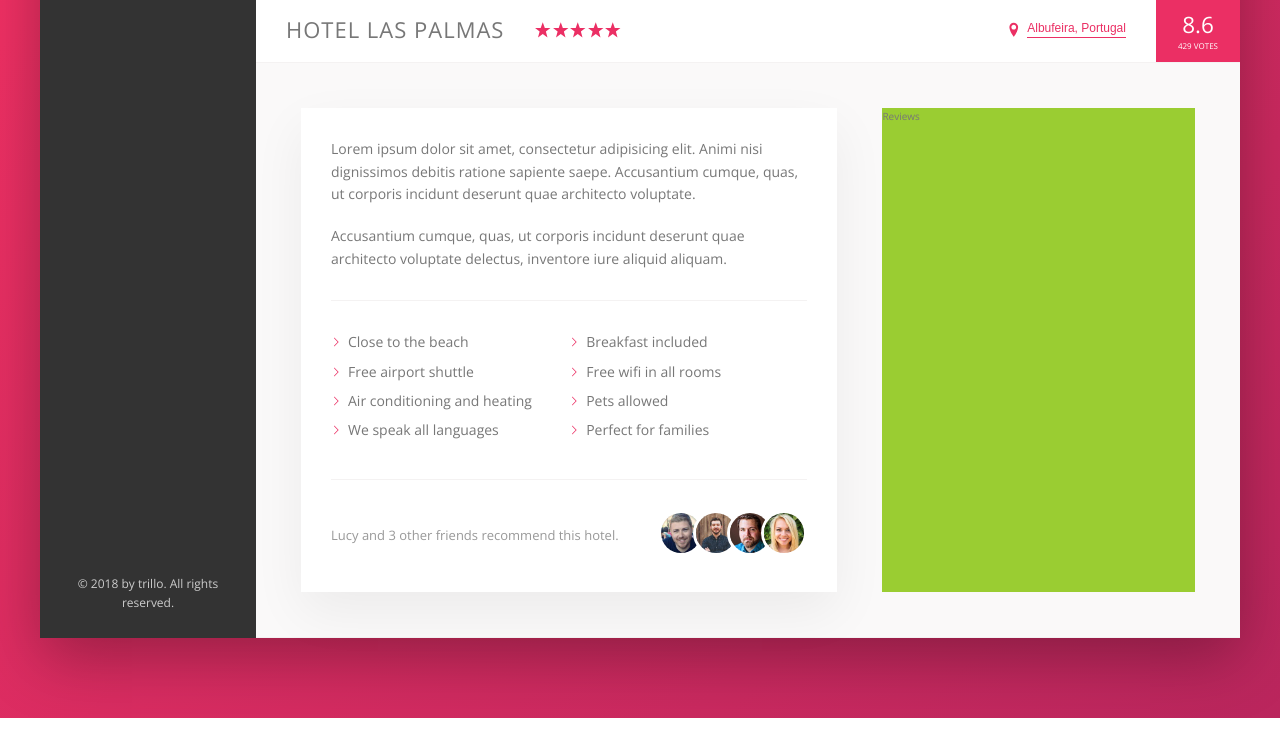
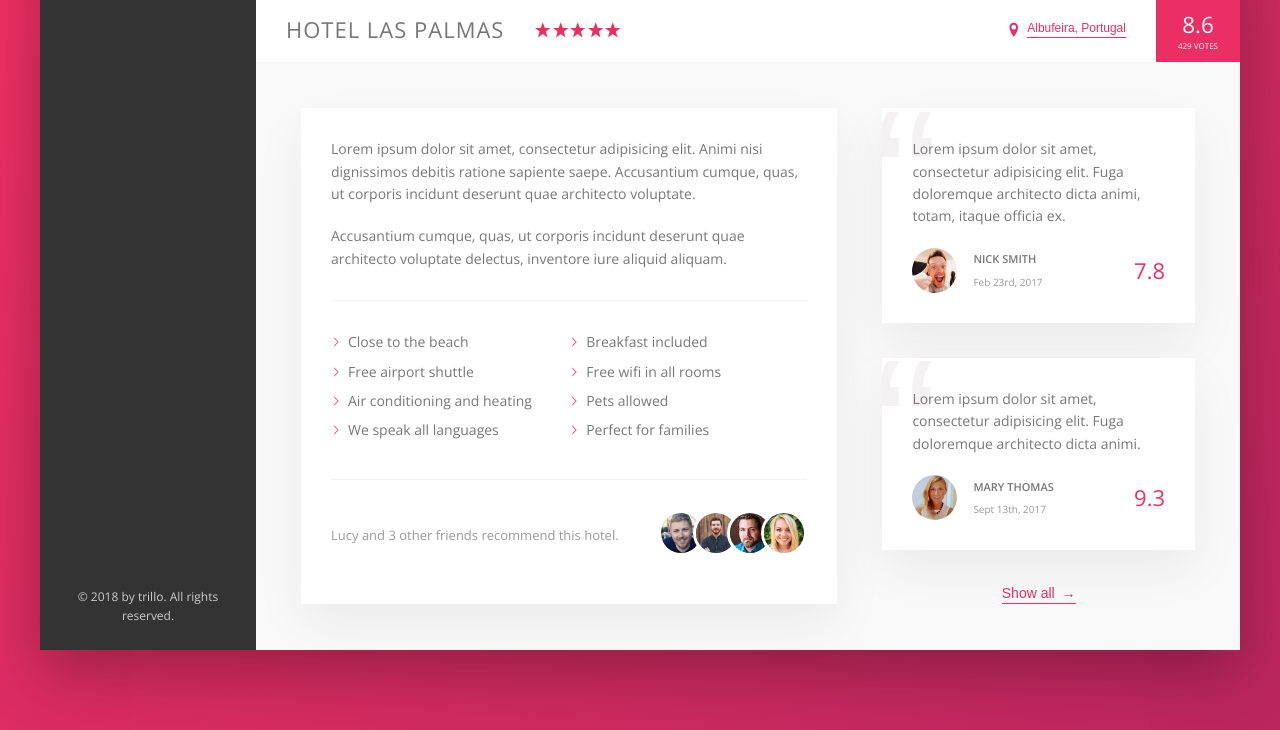
Before and after one commit to sivakusayan/Trillo, a website: page index.html in a window 1280 px wide. Shown: the part 538-1268 px from the top of the page. Drawn offline with nearby package versions, Linux system fonts and the light colour scheme.

Commit message:
Styled review section

```diff
--- a/index.html
+++ b/index.html
@@ -164,7 +164,36 @@
                             </div>
                         </div>
                         <div class="user-reviews">
-                            Reviews
+                            <figure class="review">
+                                <blockquote class="review__text">
+                                    Lorem ipsum dolor sit amet, consectetur
+                                    adipisicing elit. Fuga doloremque architecto
+                                    dicta animi, totam, itaque officia ex.
+                                </blockquote>
+                                <figcaption class="review__user">
+                                    <img src="img/user-1.jpg" alt="User 1" class="review__photo">
+                                    <div class="review__user-box">
+                                        <p class="review__user-name">Nick Smith</p>
+                                        <p class="review__user-date">Feb 23rd, 2017</p>
+                                    </div>
+                                    <div class="review__rating">7.8</div>
+                                </figcaption>
+                            </figure>
+                            <figure class="review">
+                                <blockquote class="review__text">
+                                    Lorem ipsum dolor sit amet, consectetur adipisicing elit.
+                                    Fuga doloremque architecto dicta animi.
+                                </blockquote>
+                                <figcaption class="review__user">
+                                    <img src="img/user-2.jpg" alt="User 2" class="review__photo">
+                                    <div class="review__user-box">
+                                        <p class="review__user-name">Mary Thomas</p>
+                                        <p class="review__user-date">Sept 13th, 2017</p>
+                                    </div>
+                                    <div class="review__rating">9.3</div>
+                                </figcaption>
+                            </figure>
+                            <button class="button-inline">Show all <span>&rarr;</span></button>
                         </div>
                     </div>
                 </main>
--- a/sass/_components.scss
+++ b/sass/_components.scss
@@ -262,8 +262,17 @@
   cursor: pointer;
   transition: all var(--animation-medium);
 
+  & span {
+    margin-left: 3px;
+    transition: margin-left var(--animation-medium);
+  }
+
   &:hover {
     color: var(--color-grey-dark-1);
+
+    span {
+      margin-left: 8px;
+    }
   }
 
   &:focus {
@@ -353,3 +362,58 @@
     }
   }
 }
+
+//----------------------------------------------------------------
+// RECOMMEND
+.review {
+  position: relative;
+  background-color: #fff;
+  box-shadow: var(--shadow-light);
+  padding: 3rem;
+  margin-bottom: 3.5rem;
+  overflow: hidden;
+
+  &__text {
+    margin-bottom: 2rem;
+    z-index: 10;
+    position: relative;
+  }
+  &__user {
+    display: flex;
+    align-items: center;
+  }
+  &__photo {
+    height: 4.5rem;
+    width: 4.5rem;
+    border-radius: 50%;
+    margin-right: 1.6rem;
+  }
+  &__user-box {
+    margin-right: auto;
+  }
+  &__user-name {
+    font-size: 1.1rem;
+    font-weight: 600;
+    text-transform: uppercase;
+    margin-bottom: .6rem;
+  }
+  &__user-date {
+    font-size: 1rem;
+    color: var(--color-grey-dark-3);
+  }
+  &__rating {
+    font-size: 2.2rem;
+    color: var(--color-primary);
+  }
+  &::before {
+    content: "\201C";
+    position: absolute;
+    top: -2.75rem;
+    left: -1rem;
+    line-height: 1;
+    font-size: 20rem;
+    color: var(--color-grey-light-2);
+    font-family: sans-serif;
+    z-index: 1;
+  }
+}
--- a/sass/_layout.scss
+++ b/sass/_layout.scss
@@ -36,6 +36,7 @@
 }
 
 .detail {
+  font-size: 1.4rem;
   display: flex;
   padding: 4.5rem;
   background-color: var(--color-grey-light-1);
@@ -43,7 +44,6 @@
 }
 
 .description {
-  font-size: 1.4rem;
   background-color: #fff;
   box-shadow: var(--shadow-light);
   padding: 3rem;
@@ -52,6 +52,8 @@
 }
 
 .user-reviews {
-  background-color: yellowgreen;
   flex: 1;
+  display: flex;
+  flex-direction: column;
+  align-items: center;
 }
```
Also changed, not shown: css/style.css.
